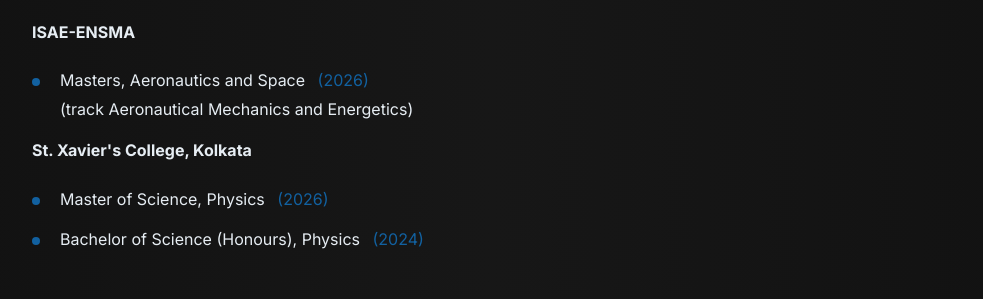
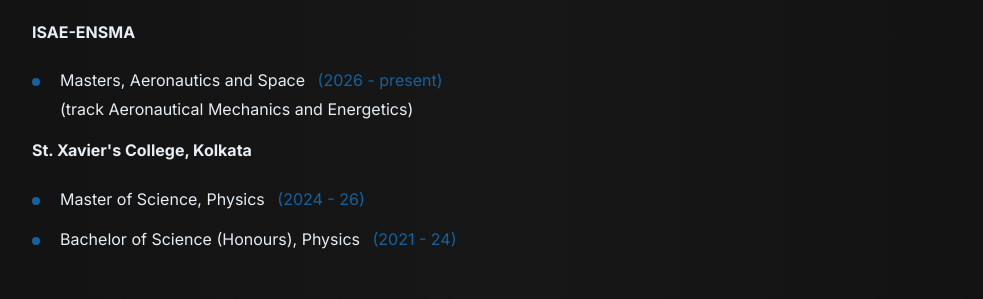
Before and after one commit to meghna-santra/meghna-santra.github.io, a plain HTML site: page index.html in a window 1280 px wide. Shown: the part 729-1028 px from the top of the page, without its empty margins (148-1131 px from the left). Drawn offline with Linux system fonts and the light colour scheme.

Commit message:
Update index.html

```diff
--- a/index.html
+++ b/index.html
@@ -113,7 +113,7 @@
                                 <div class="timeline-content">
                                     <p>
                                         Masters, Aeronautics and Space
-                                        <span class="year">(2026)</span>
+                                        <span class="year">(2026 - present)</span>
                                         <br>
                                         (track Aeronautical Mechanics and Energetics)
                                     </p>
@@ -135,7 +135,7 @@
                                 <div class="timeline-content">
                                     <p>
                                         Master of Science, Physics
-                                        <span class="year">(2026)</span>
+                                        <span class="year">(2024 - 26)</span>
                                     </p>
                                 </div>
 
@@ -148,7 +148,7 @@
                                 <div class="timeline-content">
                                     <p>
                                         Bachelor of Science (Honours), Physics
-                                        <span class="year">(2024)</span>
+                                        <span class="year">(2021 - 24)</span>
                                     </p>
                                 </div>
 
```
